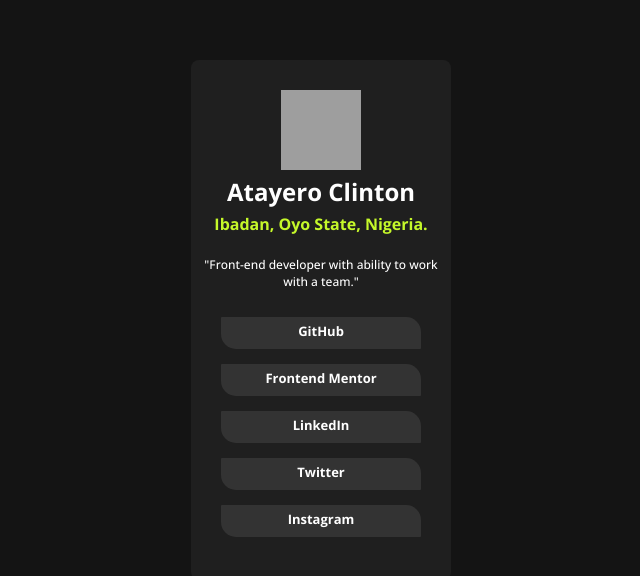
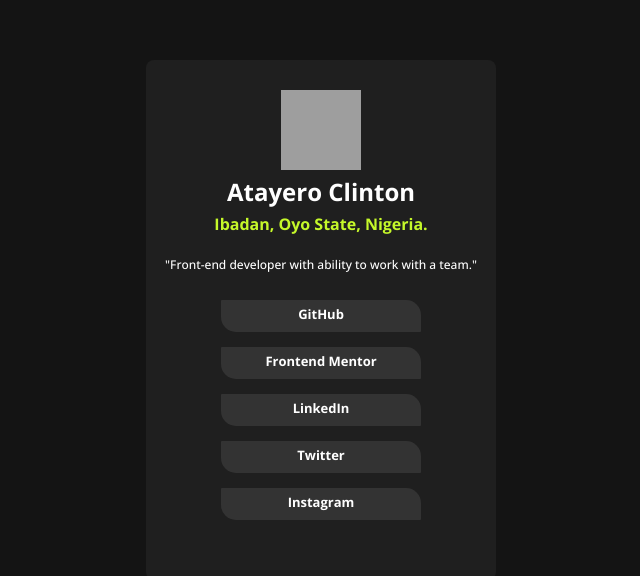
Before and after one commit to 97Clinton/my-Social-contact-link-profile, a plain HTML site: page index.html in a window 1280 px wide. Shown: the whole page, without its empty margins (319-959 px from the left). Drawn offline with nearby package versions, Linux system fonts and the light colour scheme; grey boxes are pictures that could not be loaded.

Commit message:
Update style.css

```diff
--- a/style.css
+++ b/style.css
@@ -73,3 +73,20 @@ body {
     /* background-color: hsl(75, 94%, 57%); */
     color: hsl(0, 0%, 8%);
 }
+
+@media only screen and (min-width: 800px) {
+    .profile {
+        background-color: hsl(0, 0%, 12%);
+        width: 350px;
+        border-style: solid;
+        border-width: 0;
+        border-radius: 8px;
+        align-items: center;
+        text-align: center;
+        margin: auto;
+        align-items: center;
+        height: 490px;
+        margin-top: 60px;
+        padding-top: 30px;
+    }
+}
```
